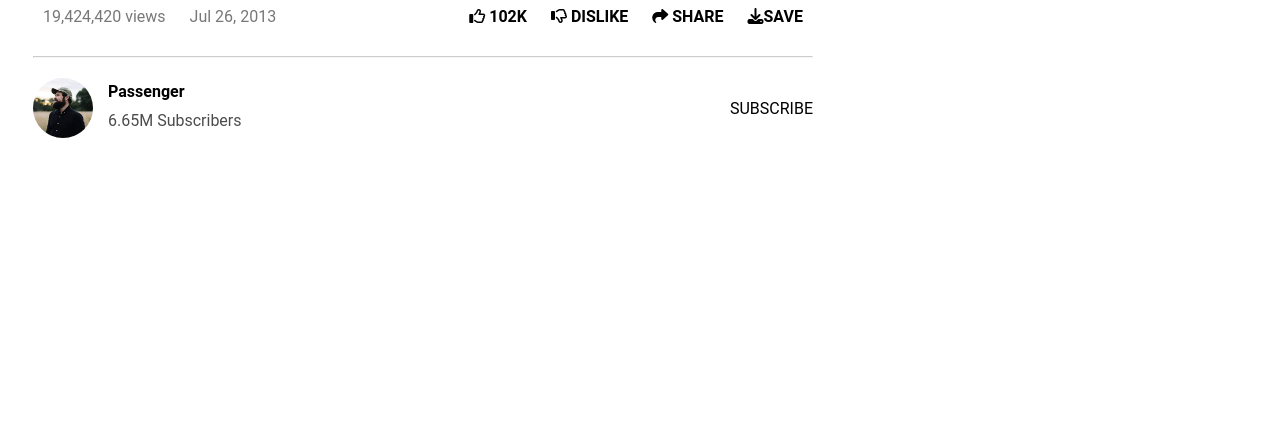
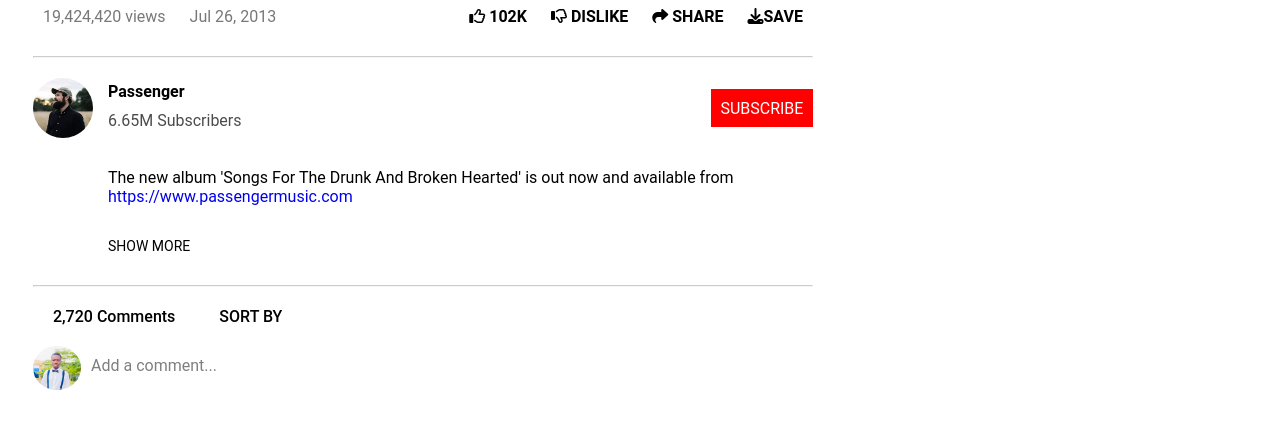
Before and after one commit to christianbiring1/Pre-enrollemt_Youtube-clone, a plain HTML site: page index.html in a window 1280 px wide. Shown: the part 630-1058 px from the top of the page. Before the commit the page ends 808 px from the top, so only its background shows below. Drawn offline with Linux system fonts and the light colour scheme.

Commit message:
Add more style to the left bar

```diff
--- a/index.html
+++ b/index.html
@@ -50,13 +50,21 @@
                             <span class="subscribers">6.65M Subscribers</span>
                         </div>
                     </div>
-
-
                     <div class="sub">
                         <span>SUBSCRIBE</span>
                     </div>
                 </div>
-
+                <span class="label">The new album 'Songs For The Drunk And Broken Hearted' is out now and available from<br>   <a href="https://www.passengermusic.com">https://www.passengermusic.com</a> </span>
+                <span class="show-more">SHOW MORE</span>
+                <hr>
+                <div class="commentaires">
+                    <span> 2,720 Comments</span>
+                    <span class="sort by">SORT BY</span>
+                </div>
+                <div class="mycomment">
+                    <img src="images/rsz_1profil.jpg" alt="google-picture">
+                    <span>Add a comment...</span>
+                </div>
 
 
         </section>
--- a/style.css
+++ b/style.css
@@ -129,3 +129,43 @@ hr{
     margin-top: 10px;
     opacity: .7;
 }
+.sub{
+    background-color: red;
+    color: #fff;
+    padding: .6em;
+    cursor: pointer;
+}
+.label{
+    display: block;
+    margin: 30px 75px;
+}
+.label a{
+    text-decoration: none;
+}
+.show-more{
+    font-size: 14px;
+    display: inline-block;
+    margin-left: 75px;
+    cursor: pointer;
+}
+.commentaires{
+    margin: 20px 0;
+    font-weight: 500;
+}
+.commentaires span{
+    margin: 20px;
+}
+.mycomment{
+    display: flex;
+    flex-direction: row;
+}
+.mycomment img{
+    border-radius: 50%;
+    width: 3rem;
+    height: auto;
+}
+.mycomment span{
+    opacity: .5;
+    margin: 10px ;
+    position: relative;
+}
```
